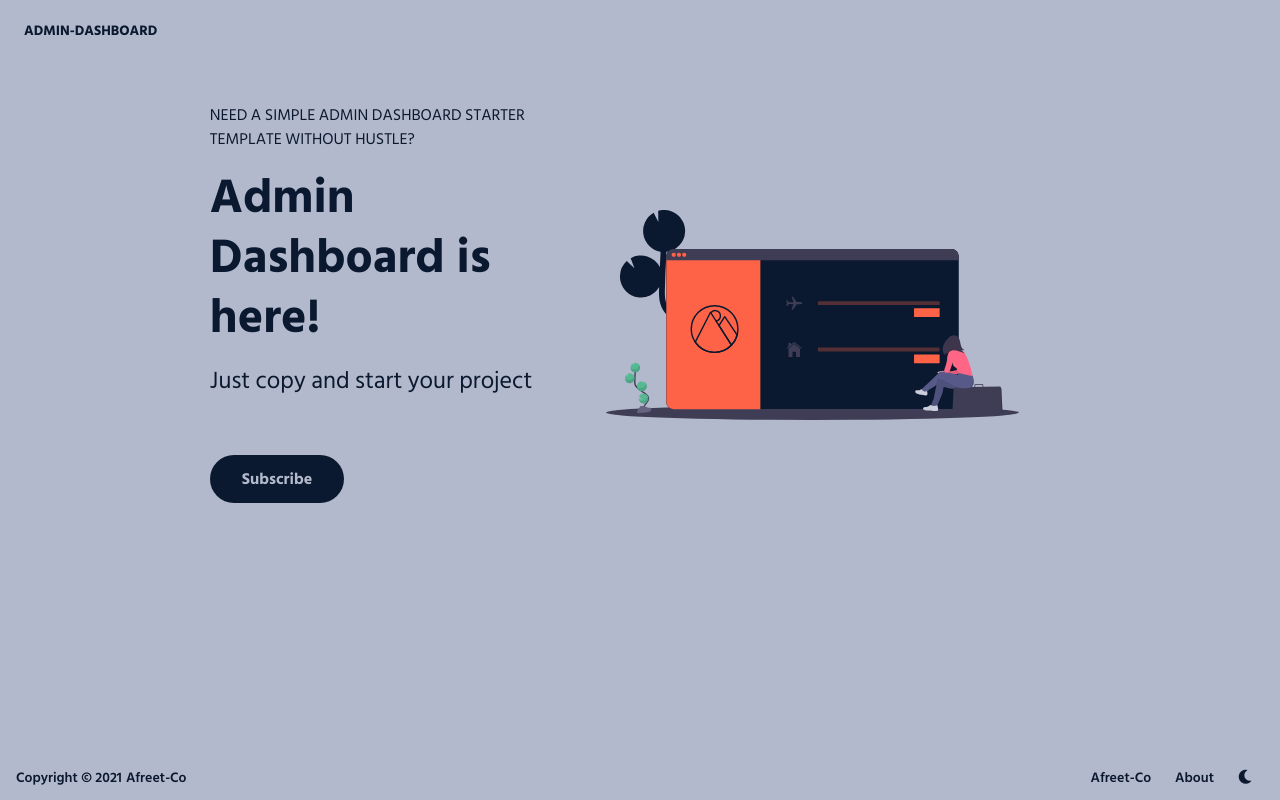
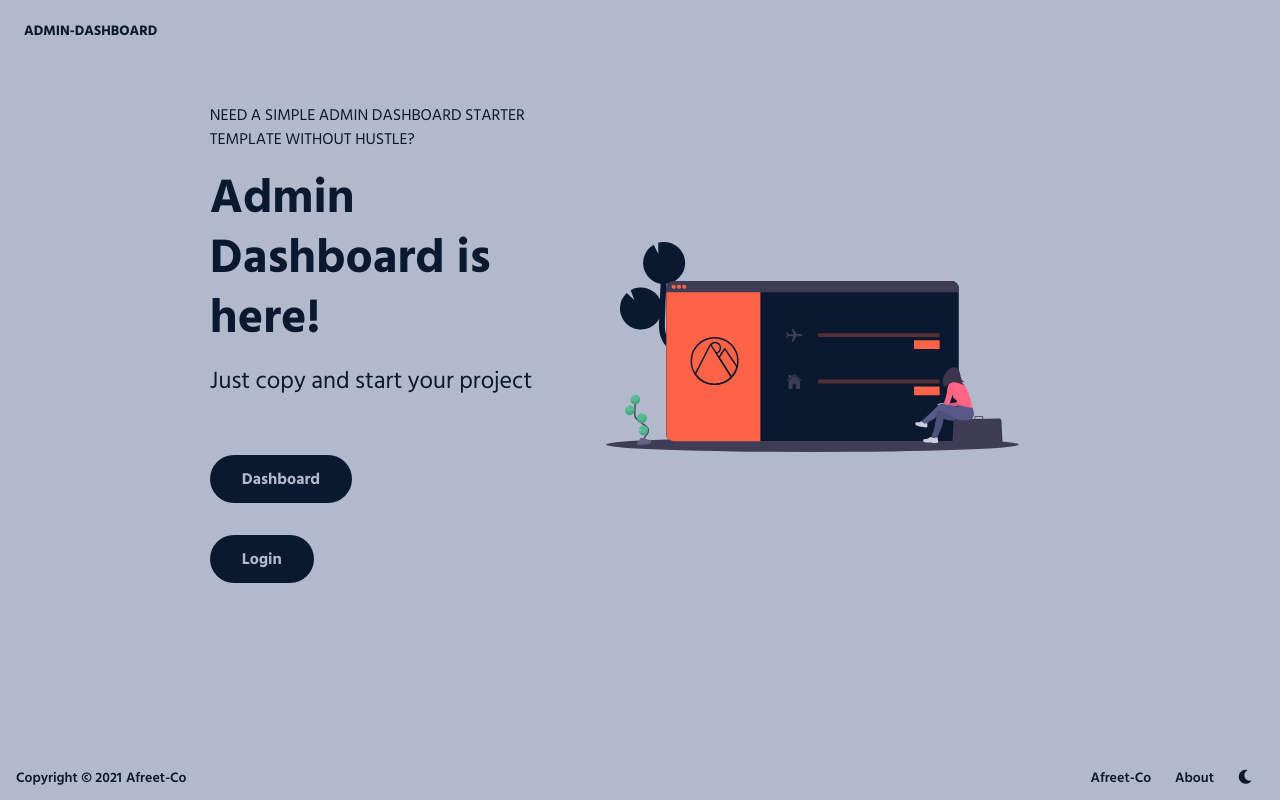
Before and after one commit to afreet-co/admin-dashboard-ts, a Next.js app: page / in a window 1280 px wide. Built offline with nearby package versions, Linux system fonts and the light colour scheme.

Commit message:
Fixed:Button at homepage

```diff
--- a/src/pages/index.tsx
+++ b/src/pages/index.tsx
@@ -17,7 +17,10 @@ const Main = () => {
             Just copy and start your project
           </p>
           <Button href="/app" inverted rounded size="large" classNames="my-6">
-            Subscribe
+            Dashboard
+          </Button>
+          <Button href="/login" inverted rounded size="large" classNames="my-2">
+            Login
           </Button>
         </div>
 
```
